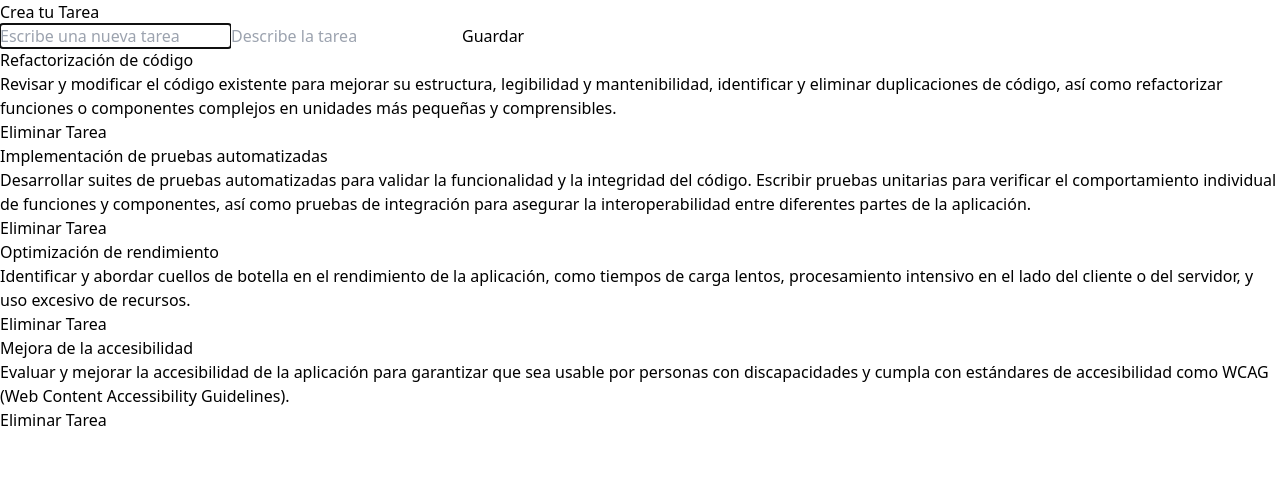
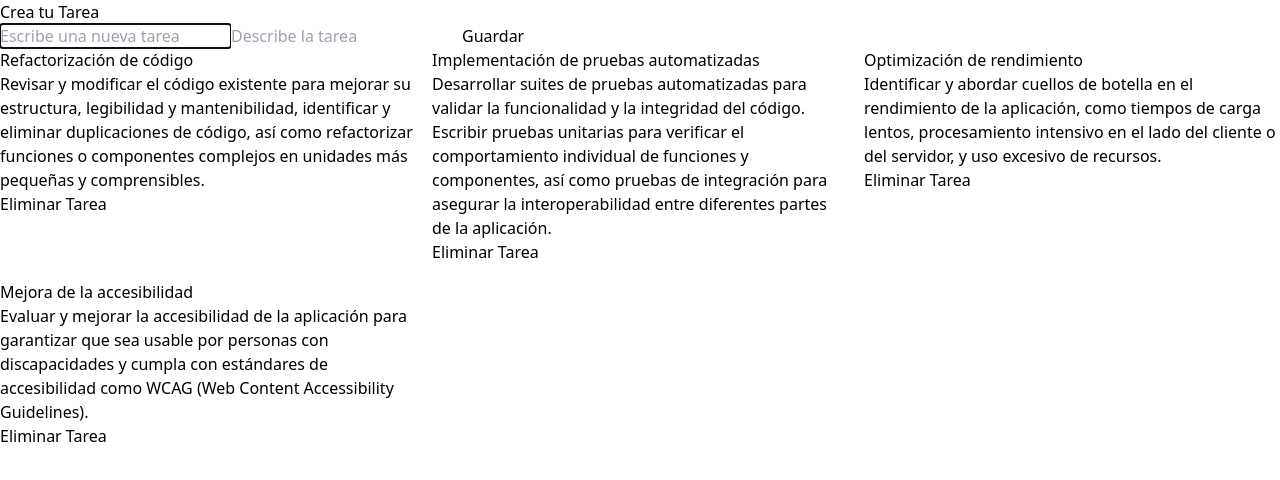
Before and after one commit to Glideroy/first-project-with-react, a React (Vite) app: page / in a window 1280 px wide. Shown: the top 480 px of the page. Built offline with nearby package versions, Linux system fonts and the light colour scheme.

Commit message:
Update TaskList.jsx

```diff
--- a/src/components/TaskList.jsx
+++ b/src/components/TaskList.jsx
@@ -18,7 +18,7 @@ export  function TaskList() {
 
     //APLICANDO ESTILOS CON TailwinCSS
     return (
-        <div className='grid gap-2' style={{ gridTemplateColumns: 'repeat(auto-fit, minmax(200px, 1fr))' }}>
+        <div style={{ display: 'grid', gridTemplateColumns: 'repeat(auto-fit, minmax(350px, 1fr))', gridAutoRows: 'minmax(100px, auto)', gap: '1rem' }}>
             {Tasks.map((tarea, index)=>{
                 return(
                     <TaskCard Task={tarea} key={index} ></TaskCard>
```
